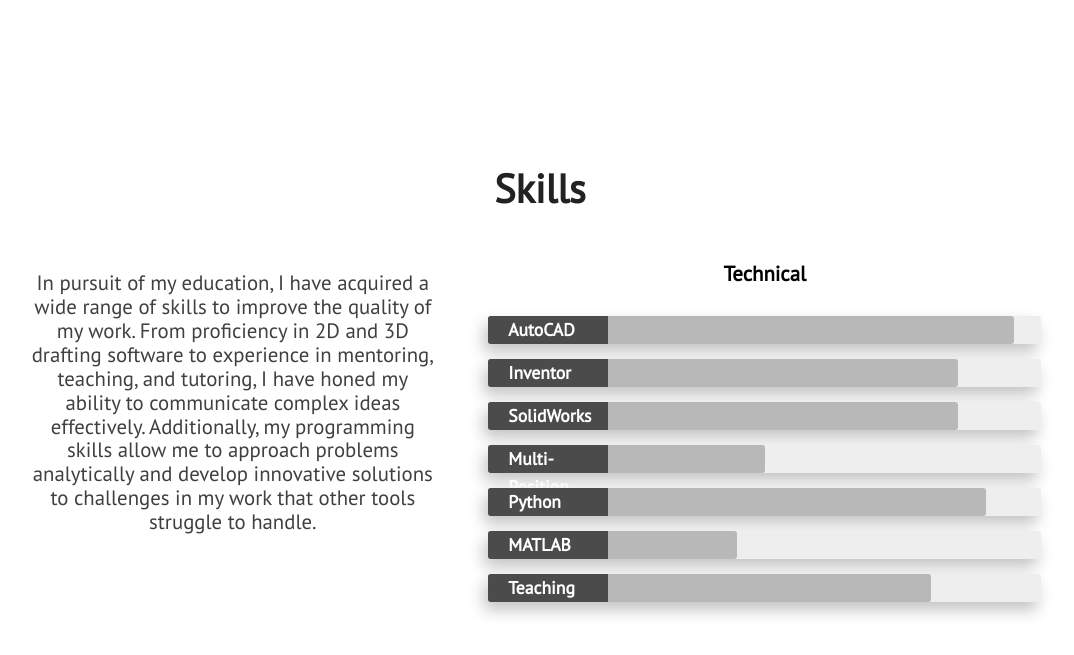
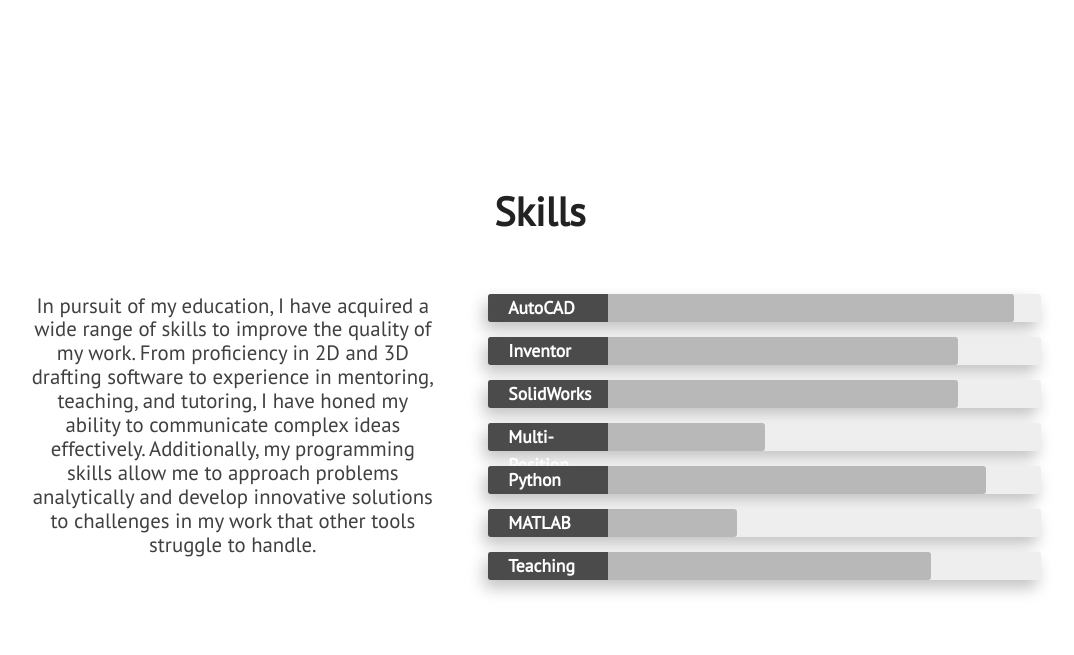
Before and after one commit to cmcabrera97/cmcabrera97.github.io, a Jekyll site: the page built from index.html, in a window 1280 px wide and 900 px high, scrolled down 3039 px. Shown: the top 655 px of the window, without its empty margins (100-1174 px from the left). Built offline with Jekyll 4.4.1, drawn with Linux system fonts in a browser that asks for light colours; nearby versions of some CDN libraries.

Commit message:
Update skills.html

```diff
--- a/_includes/skills.html
+++ b/_includes/skills.html
@@ -12,7 +12,7 @@
                     </p>
                 </div>
                 <div class="technical-skills">
-                    <h3 class="center-align skills-subsection">Technical</h3>
+                    <h3 class="center-align skills-subsection"> </h3>
                     <div class="progress-bars">
                         <div class="skillbar clearfix " data-percent="95%">
                             <div class="skillbar-title" style="background: #545454;"><span>AutoCAD</span></div>
```
